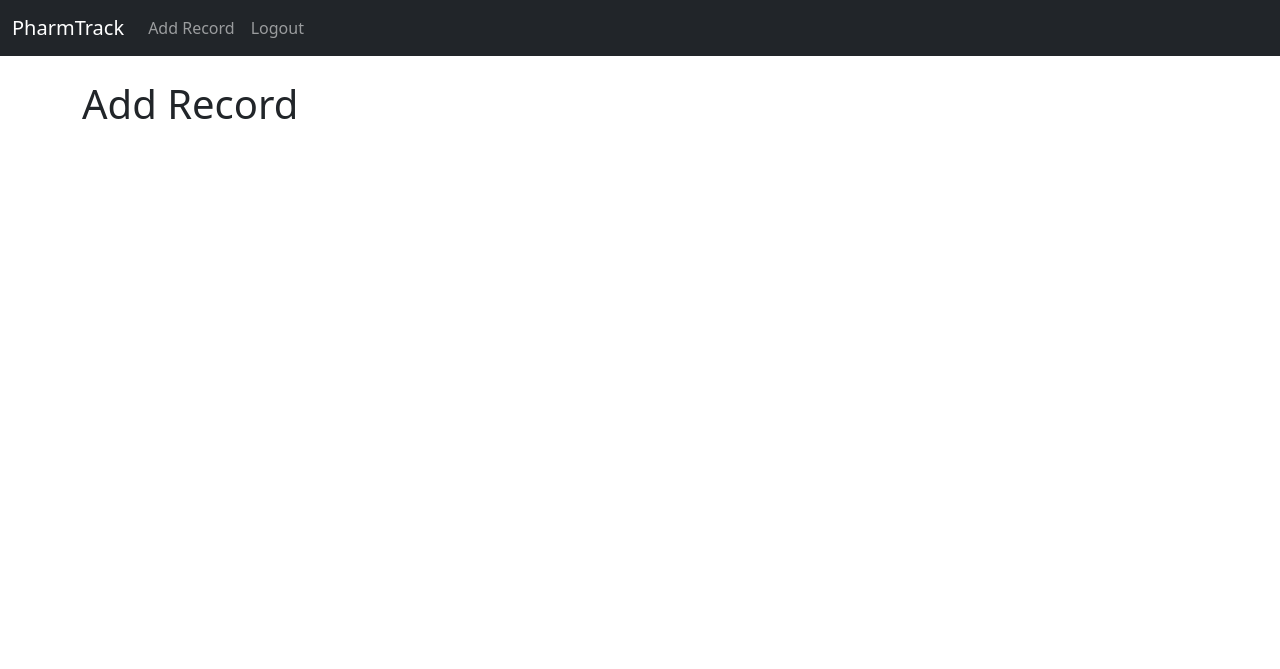
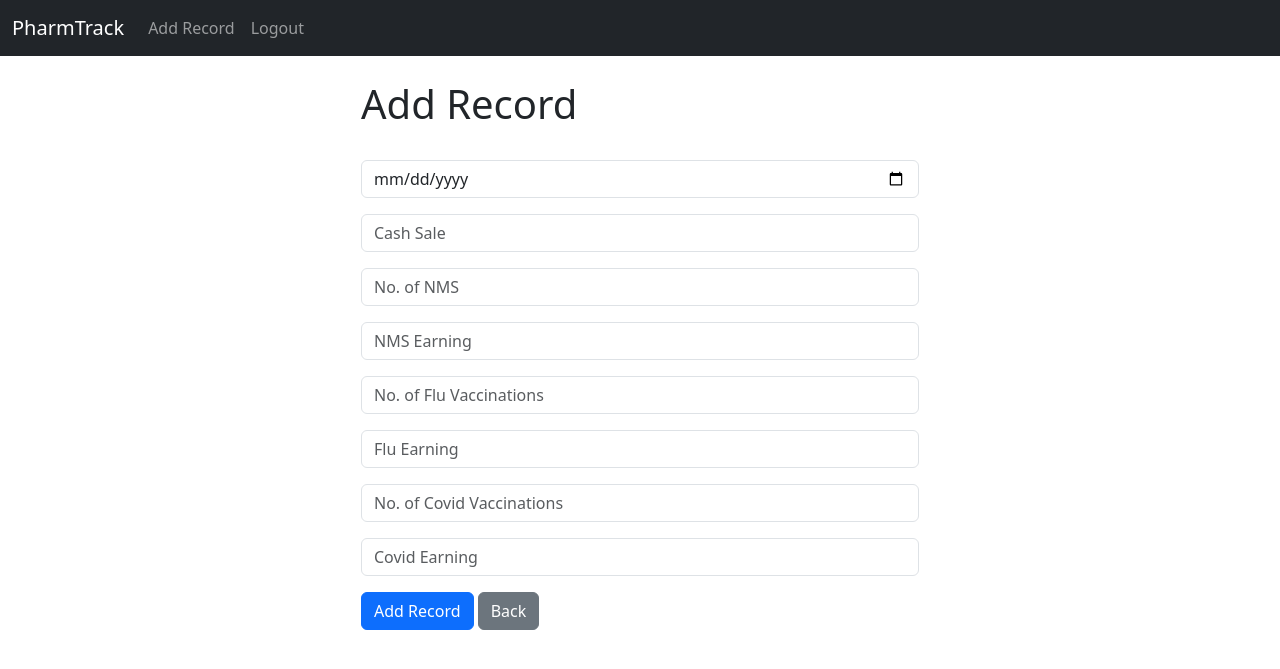
Before and after one commit to kevalpancholi/Django_CRM, a Django app: page /add_record/ in a window 1280 px wide. Shown: the top 669 px of the page. Run offline with Django 4.2, Linux system fonts and the light colour scheme; the visitor is signed in with stand-in values (Sample User, id 1).

Commit message:
All CRUD functions work now

```diff
--- a/website/forms.py
+++ b/website/forms.py
@@ -1,6 +1,7 @@
 from django.contrib.auth.forms import UserCreationForm
 from django.contrib.auth.models import User
 from django import forms
+from .models import Record
 
 # Setting up a sign up form class to inherit from UserCreationForm class; extending its functionality and customising it
 class SignUpForm(UserCreationForm):
@@ -45,3 +46,41 @@ class SignUpForm(UserCreationForm):
         self.fields['password2'].widget.attrs['placeholder'] = 'Confirm Password'
         self.fields['password2'].label = ''
         self.fields['password2'].help_text = '<span class="form-text text-muted"><small>Enter the same password as before, for verification.</small></span>'
+
+# class AddRecordForm(forms.ModelForm):
+#     earning_date = forms.DateField(required=True, widget=forms.widgets.DateInput(attrs={"placeholder":"YYYY-MM-DD", "class":"form-control", "type":"date"}), label='')
+#     cash_sale = forms.DecimalField(required=True, widget=forms.widgets.NumberInput(attrs={"placeholder":"Cash Sale", "class":"form-control"}), label='', decimal_places=2)
+#     NMS_num = forms.IntegerField(required=True, widget =forms.widgets.NumberInput(attrs={"placeholder":"No. of NMS", "class":"form-control"}), label='', min_value=0)
+#     NMS_earning = forms.DecimalField(required=True, widget=forms.widgets.NumberInput(attrs={"placeholder":"NMS Earning", "class":"form-control"}), label='', decimal_places=2)
+#     flu_vacc_num = forms.IntegerField(required=True, widget =forms.widgets.NumberInput(attrs={"placeholder":"No. of Flu Vaccinations", "class":"form-control"}), label='', min_value=0)
+#     flu_earning = forms.DecimalField(required=True, widget=forms.widgets.NumberInput(attrs={"placeholder":"Flu Earning", "class":"form-control"}), label='', decimal_places=2)
+#     covid_vacc_num = forms.IntegerField(required=True, widget =forms.widgets.NumberInput(attrs={"placeholder":"No. of Covid Vaccinations", "class":"form-control"}), label='', min_value=0)
+#     covid_earning = forms.DecimalField(required=True, widget=forms.widgets.NumberInput(attrs={"placeholder":"Covid Earning", "class":"form-control"}), label='', decimal_places=2)
+
+#     class Meta:
+#         model = Record
+#         # Exclude created_at field from the record model as input date will automatically be recorded
+#         exclude = ("created_at",)
+
+class AddRecordForm(forms.ModelForm):
+    class Meta:
+        model = Record
+        # Exclude created_at field from the record model as input date will automatically be recorded
+        exclude = ("created_at",)
+        widgets = {
+            'earning_date': forms.DateInput(attrs={"placeholder": "YYYY-MM-DD", "class": "form-control", "type": "date"}),
+            'cash_sale': forms.NumberInput(attrs={"placeholder": "Cash Sale", "class": "form-control"}),
+            'NMS_num': forms.NumberInput(attrs={"placeholder": "No. of NMS", "class": "form-control"}),
+            'NMS_earning': forms.NumberInput(attrs={"placeholder": "NMS Earning", "class": "form-control"}),
+            'flu_vacc_num': forms.NumberInput(attrs={"placeholder": "No. of Flu Vaccinations", "class": "form-control"}),
+            'flu_earning': forms.NumberInput(attrs={"placeholder": "Flu Earning", "class": "form-control"}),
+            'covid_vacc_num': forms.NumberInput(attrs={"placeholder": "No. of Covid Vaccinations", "class": "form-control"}),
+            'covid_earning': forms.NumberInput(attrs={"placeholder": "Covid Earning", "class": "form-control"}),
+        }
+
+    # Dynamically make all fields required
+    def __init__(self, *args, **kwargs):
+        super(AddRecordForm, self).__init__(*args, **kwargs)
+        for field_name, field in self.fields.items():
+            field.required = True  # Ensure all fields are required
+            field.label = ""  # Remove any default field labels
--- a/website/templates/add_record.html
+++ b/website/templates/add_record.html
@@ -1,6 +1,20 @@
 {% extends 'base.html' %}
 {% block content %}
 
+<div class="col-md-6 offset-md-3">
 <h1>Add Record</h1>
+<br/>
+
+<form method="POST" action="{% url 'add_record' %}">
+    <!-- Need csrf (cross-site forgery token) tag when creating forms with django; helps form from getting hijacked by hackers-->
+    {% csrf_token %}
+
+    {{ form.as_p }}
+
+<button type="submit" class="btn btn-primary">Add Record</button>
+
+<a href="{% url 'home' %}" class="btn btn-secondary">Back</a>
+</form>
+</div>
 
 {% endblock %}
--- a/website/templates/record.html
+++ b/website/templates/record.html
@@ -29,8 +29,12 @@
 
         <p class="card-text">
         <strong>Covid Earning: </strong>{{ day_record.covid_earning }}</p>
-      <a href="{% url 'home' %}" class="btn btn-primary">Back</a>
+
       <a href="{% url 'delete_record' day_record.id %}" class="btn btn-danger">Delete</a>
+
+      <a href="{% url 'update_record' day_record.id %}" class="btn btn-primary">Update Record</a>
+
+      <a href="{% url 'home' %}" class="btn btn-secondary">Back</a>
     </div>
   </div>
 
--- a/website/urls.py
+++ b/website/urls.py
@@ -10,4 +10,5 @@ urlpatterns = [
     path('record/<int:pk>', views.day_record, name='record'),
     path('delete_record/<int:pk>', views.delete_record, name='delete_record'),
     path('add_record/', views.add_record, name='add_record'),
+    path('update_record/<int:pk>', views.update_record, name='update_record'),
 ]
--- a/website/views.py
+++ b/website/views.py
@@ -1,7 +1,7 @@
 from django.shortcuts import render, redirect
 from django.contrib.auth import authenticate, login, logout
 from django.contrib import messages
-from .forms import SignUpForm
+from .forms import SignUpForm, AddRecordForm
 from .models import Record
 
 # Create your views here.
@@ -85,4 +85,27 @@ def delete_record(request, pk):
         return redirect('home')
 
 def add_record(request):
-    return render(request, 'add_record.html', {})
+    form = AddRecordForm(request.POST or None)
+    if request.user.is_authenticated:
+        if request.method == "POST":
+            if form.is_valid():
+                add_record = form.save()
+                messages.success(request, 'Record Added')
+                return redirect('home')
+        return render(request, 'add_record.html', {'form':form})
+    else:
+        messages.success(request, "You must login to add a record!")
+        return redirect('home')
+
+def update_record(request, pk):
+    if request.user.is_authenticated:
+        current_record = Record.objects.get(id=pk)
+        form = AddRecordForm(request.POST or None, instance=current_record)
+        if form.is_valid():
+            form.save()
+            messages.success(request, "Record Updated")
+            return redirect('home')
+        return render(request, 'update_record.html', {'form':form})
+    else:
+        messages.success(request, "You must login to update a record!")
+        return redirect('home')
```
Also changed, not shown: website/templates/update_record.html (added, +18 -0 lines).
